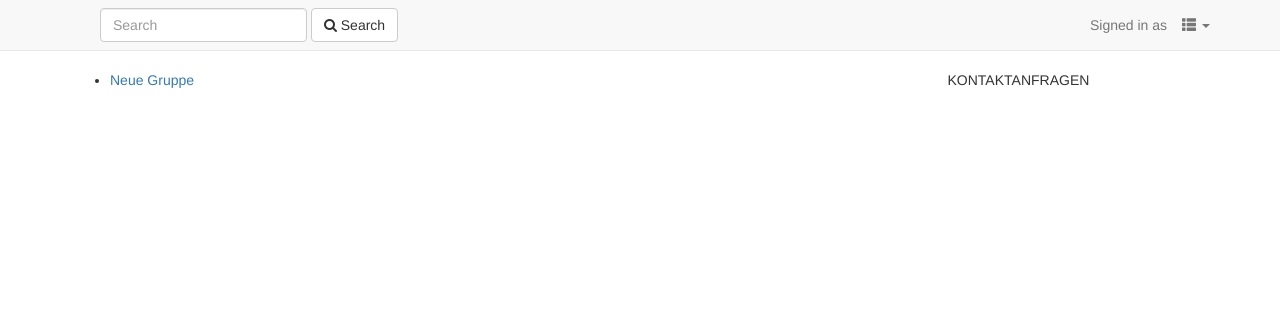
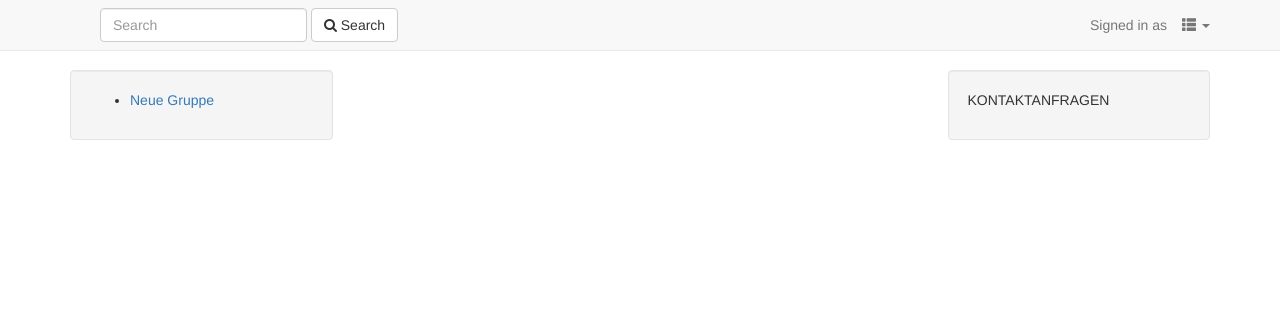
Before and after one commit to dnl-jst/ownsocial, a PHP site: template application/templates/layouts/default.phtml in a window 1280 px wide. Shown: the top 311 px of the page. Run offline with PHP 8.4, Linux system fonts and the light colour scheme; the template is opened without the code that fills it, so the values that code supplies are empty; some libraries are stand-ins or nearby versions.

Commit message:
# layout: put left and right bar to wells to make it look better

```diff
--- a/application/templates/layouts/default.phtml
+++ b/application/templates/layouts/default.phtml
@@ -72,6 +72,7 @@
 	<div class="row">
 
 		<div class="col-md-3 col-lg-3">
+			<div class="well">
 			<?php if ($this->_currentUser): ?>
 				<div id="left_box">
 
@@ -89,6 +90,7 @@
 					</div>
 				</div>
 			<?php endif; ?>
+			</div>
 		</div>
 
 		<div class="col-md-6 col-lg-6">
@@ -96,6 +98,7 @@
 		</div>
 
 		<div class="col-md-3 col-lg-3">
+			<div class="well">
 			<?php if ($this->_currentUser): ?>
 				<div id="right_box">
 					<?php if ($contacts = $this->_currentUser->getUnconfirmedContacts()): ?>
@@ -116,6 +119,7 @@
 					<?php endif; ?>
 				</div>
 			<?php endif; ?>
+			</div>
 		</div>
 	</div>
 </div>
```
